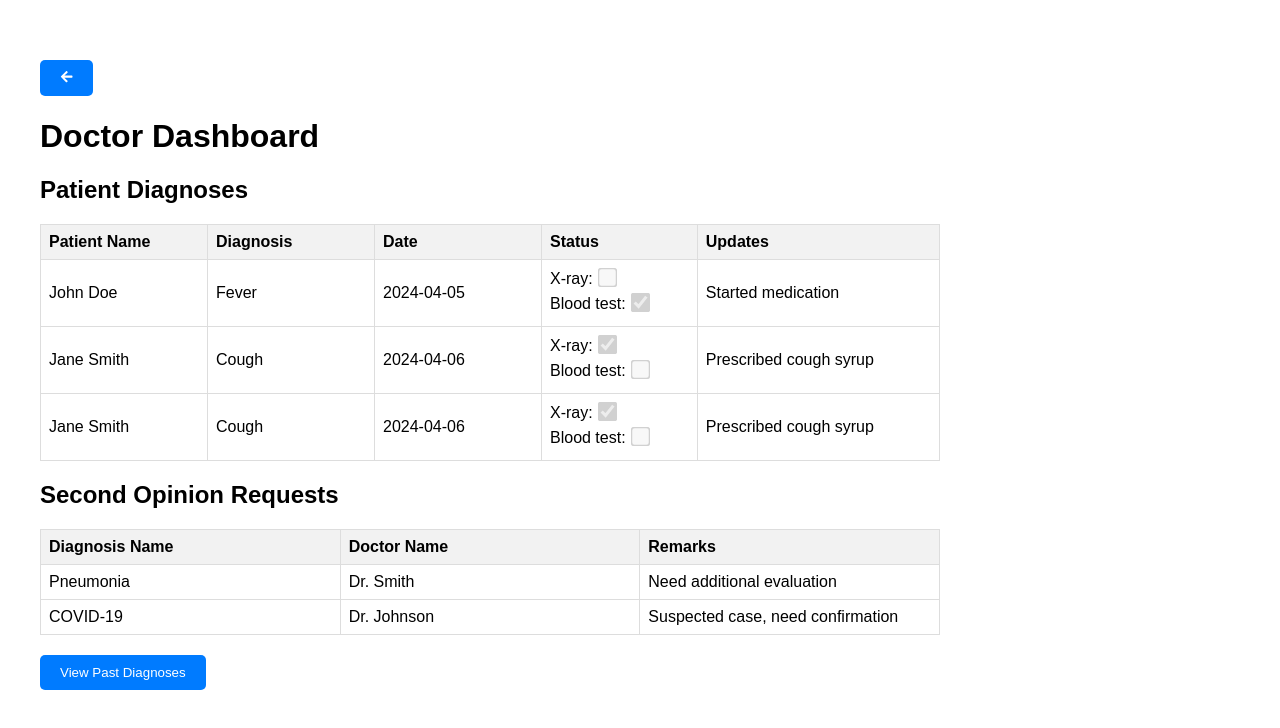
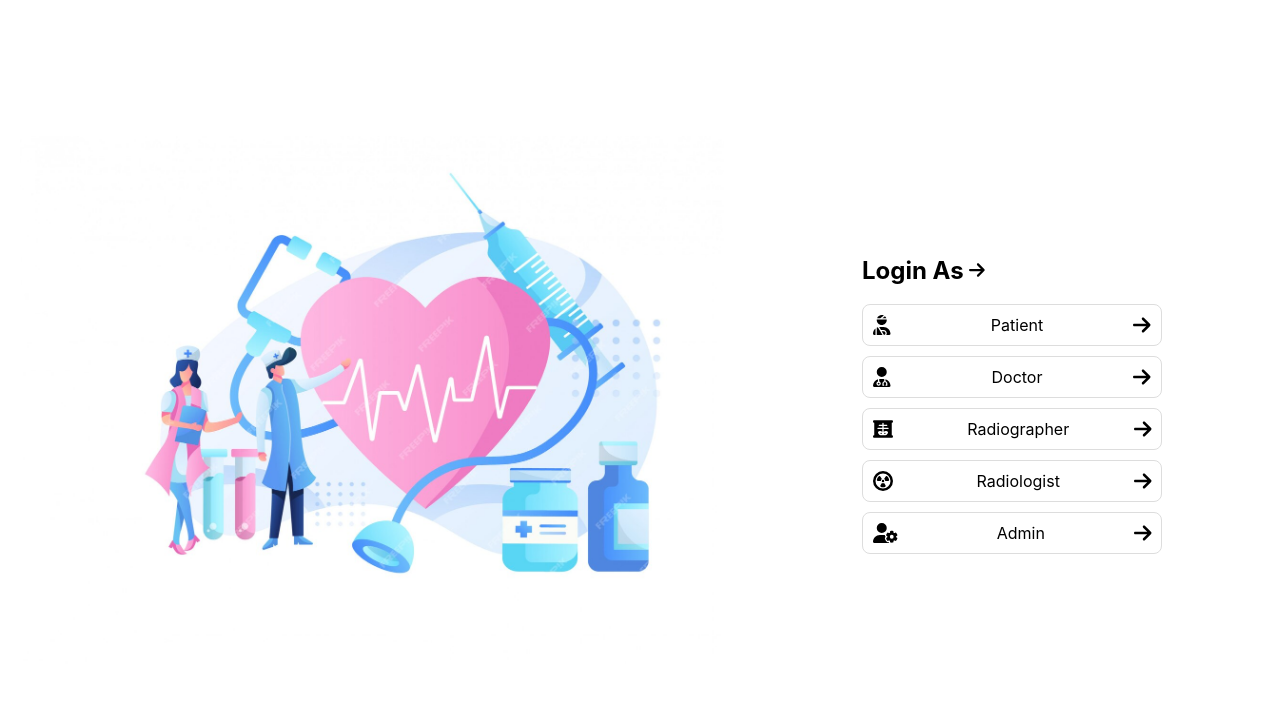
Before and after one commit to sam-25/Had_frontend, a React (Create React App) app: page / in a window 1280 px wide. Shown: the top 728 px of the page. Built offline with nearby package versions, Linux system fonts and the light colour scheme.

Commit message:
updated app.js

```diff
--- a/src/App.js
+++ b/src/App.js
@@ -1,8 +1,8 @@
 import React from 'react';
-// import LoginPage from './Components/LoginPage';
-// import MedicalLabPage from './Components/MedicalLabPage';
+import LoginPage from './Pages/Login/LoginPage';
+import MedicalLabPage from './Pages/MedicalLab/MedicalLabPage';
 import { BrowserRouter, Navigate, Routes, Route } from "react-router-dom";
-// import EmptyPage from "./Components/EmptyPage";
+import EmptyPage from "./Pages/EmptyPage";
 import DoctorDashboardPage from "./Pages/Doctor/DoctorDashboardPage";
 
 
@@ -13,19 +13,19 @@ function App() {
       {/* <LoginPage />
        */}
 
-       {/* <BrowserRouter>
+       <BrowserRouter>
           <Routes>
               <Route path="/" element= {<LoginPage />}/>
               <Route path="/Radiographer" element = {<MedicalLabPage />} />
-              <Route path="/Doctor" element = {<EmptyPage></EmptyPage>} /> */}
+              <Route path="/Doctor" element = {<DoctorDashboardPage />} />
               {/* <Route path="/Radiographer" element = {<MedicalLabPage />} />
               <Route path="/Radiographer" element = {<MedicalLabPage />} />
               <Route path="/Radiographer" element = {<MedicalLabPage />} />
               <Route path="/Radiographer" element = {<MedicalLabPage />} /> */}
-          {/* </Routes>
-       </BrowserRouter> */}
+          </Routes>
+       </BrowserRouter>
       {/* <p>de</p> */}
-      <DoctorDashboardPage></DoctorDashboardPage>
+      {/* <DoctorDashboardPage></DoctorDashboardPage> */}
 
     </div>
   );
```
